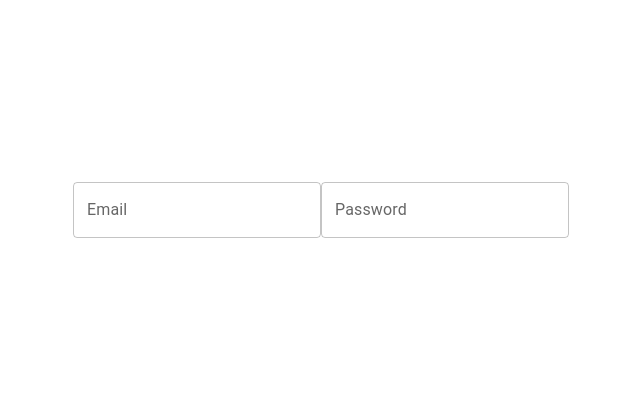
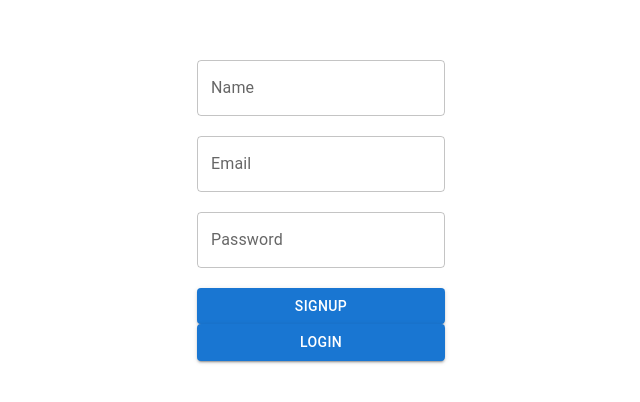
Before and after one commit to lurb3/appcenter, a React (Create React App) app in the folder frontend/: page / in a window 1280 px wide. Shown: the part 190-592 px from the top of the page, without its empty margins (319-959 px from the left). Built offline with nearby package versions, Linux system fonts and the light colour scheme.

Commit message:
FE Auth & token storage

```diff
--- /dev/null
+++ b/frontend/jsconfig.json
@@ -0,0 +1,6 @@
+{
+    "compilerOptions": {
+      "baseUrl": "src"
+    },
+    "include": ["src"]
+  }
--- a/frontend/src/pages/Login/Login.js
+++ b/frontend/src/pages/Login/Login.js
@@ -1,12 +1,32 @@
-import React from 'react';
-import { TextField  } from '@mui/material';
+import React, { useState } from 'react';
+import apiUtil from 'utils/api';
+import { setJwt } from 'utils/jwt';
+import { TextField, Button  } from '@mui/material';
 import './login.scss';
 
 const Login = () => {
+
+  const [ userName, setUserName ] = useState('');
+  const [ userEmail, setUserEmail ] = useState('');
+  const [ userPassword, setUserPassword ] = useState('');
+
+  const handleSubmit = (e) => {
+    e.preventDefault();
+    apiUtil().post('/user/login', {name: userName, email: userEmail, password: userPassword})
+    .then(res => {
+      if (res.data.token) setJwt(res.data.token);
+    })
+  }
+
   return (
     <div className='formWrapper'>
-      <TextField id="outlined-basic" label="Email" variant="outlined" />
-      <TextField id="outlined-basic" label="Password" variant="outlined" type='password' />
+      <form className='formFields' onSubmit={handleSubmit}>
+        <TextField id="outlined-basic" label="Name" variant="outlined" onChange={(e) => setUserName(e.target.value)} />
+        <TextField id="outlined-basic" label="Email" variant="outlined" onChange={(e) => setUserEmail(e.target.value)} />
+        <TextField id="outlined-basic" label="Password" variant="outlined" type='password' onChange={(e) => setUserPassword(e.target.value)} />
+        <Button variant="contained">Signup</Button>
+        <Button variant="contained" type='submit'>Login</Button>
+      </form>
     </div>
   )
 }
--- a/frontend/src/pages/Login/login.scss
+++ b/frontend/src/pages/Login/login.scss
@@ -1,6 +1,16 @@
 .formWrapper {
     display: flex;
+    flex-direction: column;
     justify-content: center;
     align-items: center;
     height: 100%;
 }
+
+.formFields {
+    display: flex;
+    flex-direction: column;
+
+    & div {
+        margin-bottom: 10px;
+    }
+}
--- /dev/null
+++ b/frontend/src/utils/api.js
@@ -0,0 +1,17 @@
+import axios from 'axios';
+import { getJwt } from 'utils/jwt';
+
+const apiUtil = () => {
+    const api = axios.create({
+      baseURL: `${process.env.REACT_APP_API_URL}/api`
+    })
+
+    api.interceptors.request.use((config) => {
+      config.headers.authorization = `Bearer ${getJwt()}`
+      return config
+    });
+
+    return api;
+}
+
+export default apiUtil;
--- /dev/null
+++ b/frontend/src/utils/jwt.js
@@ -0,0 +1,2 @@
+export const getJwt = () => localStorage.getItem('appcenter-token');
+export const setJwt = (token) => localStorage.setItem('appcenter-token', token);
```
Also changed, not shown: 2 other files (tests, documents, lock files or other folders).
